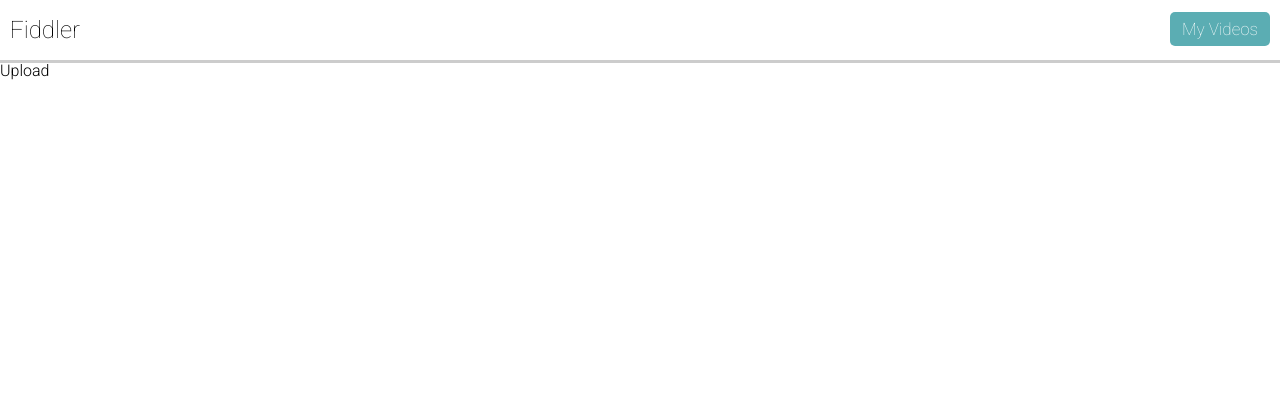
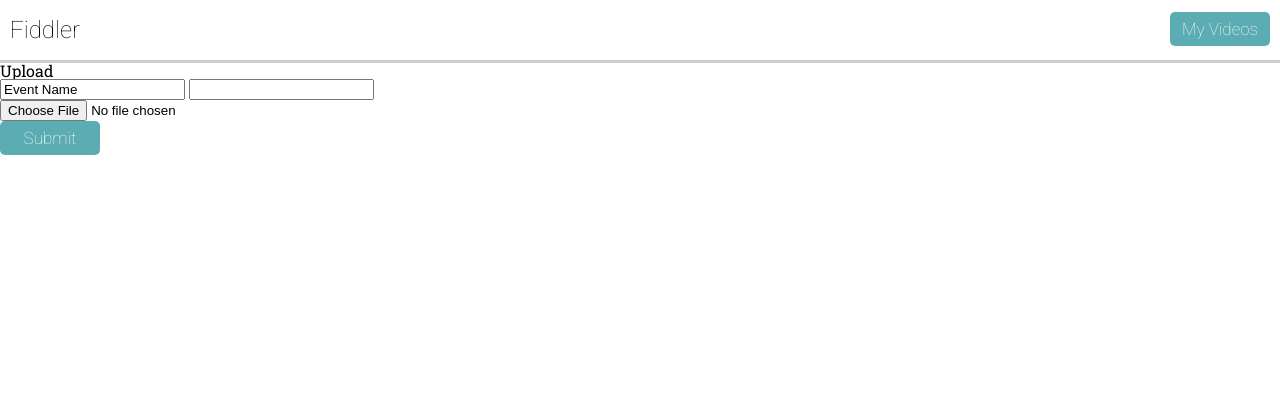
Before and after one commit to broldak/fiddler, a Flask app: page /upload in a window 1280 px wide. Shown: the top 420 px of the page. Run offline with Flask 2, Linux system fonts and the light colour scheme.

Commit message:
upload html

```diff
--- a/templates/upload.html
+++ b/templates/upload.html
@@ -1,8 +1,24 @@
 {% extends "layout.html" %}
 {% block body %}
 
-  <div id="upload-wrap">
+  <h1 class="upload-headline headline">
     Upload
+  </h1>
+
+  <div>
+  	<form>
+  		<input type="text" name="event_name" value="Event Name" maxlength="100" />
+  		<input type="text" name="event_location" value"Event Location" maxlength="100" />
+
+  		<div>
+   			<input type="file" name="videofile" size="40">
+    	</div>
+
+  		<button class="btn-primary btn-upload" type="submit" action="/upload" method = "POST"/>Submit</button>
+  	</form>
   </div>
 
 {% endblock %}
+
+
+margin:0 auto
```
